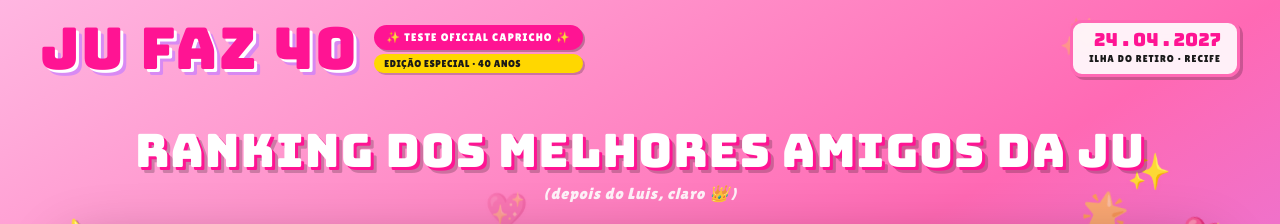
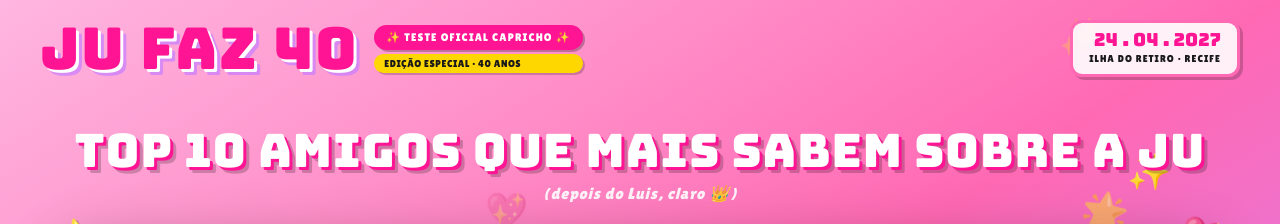
Before and after one commit to luishlb/quiz-ju, a Next.js app: page /mural in a window 1280 px wide. Shown: the top 224 px of the page. Built offline with nearby package versions, Linux system fonts and the light colour scheme; no server answers; the database is empty.

Commit message:
tweak(mural): titulo do ranking 'Top 10 amigos que mais sabem sobre a Ju'

```diff
--- a/app/mural/MuralCarousel.tsx
+++ b/app/mural/MuralCarousel.tsx
@@ -313,7 +313,7 @@ function RankingSlide({ rows }: { rows: RankingRow[] }) {
             letterSpacing: 1,
           }}
         >
-          Ranking dos Melhores Amigos da Ju
+          Top 10 amigos que mais sabem sobre a Ju
         </h2>
         <p className="font-display italic text-white/90 text-base mt-2 tracking-wider">
           (depois do Luis, claro 👑)
```
